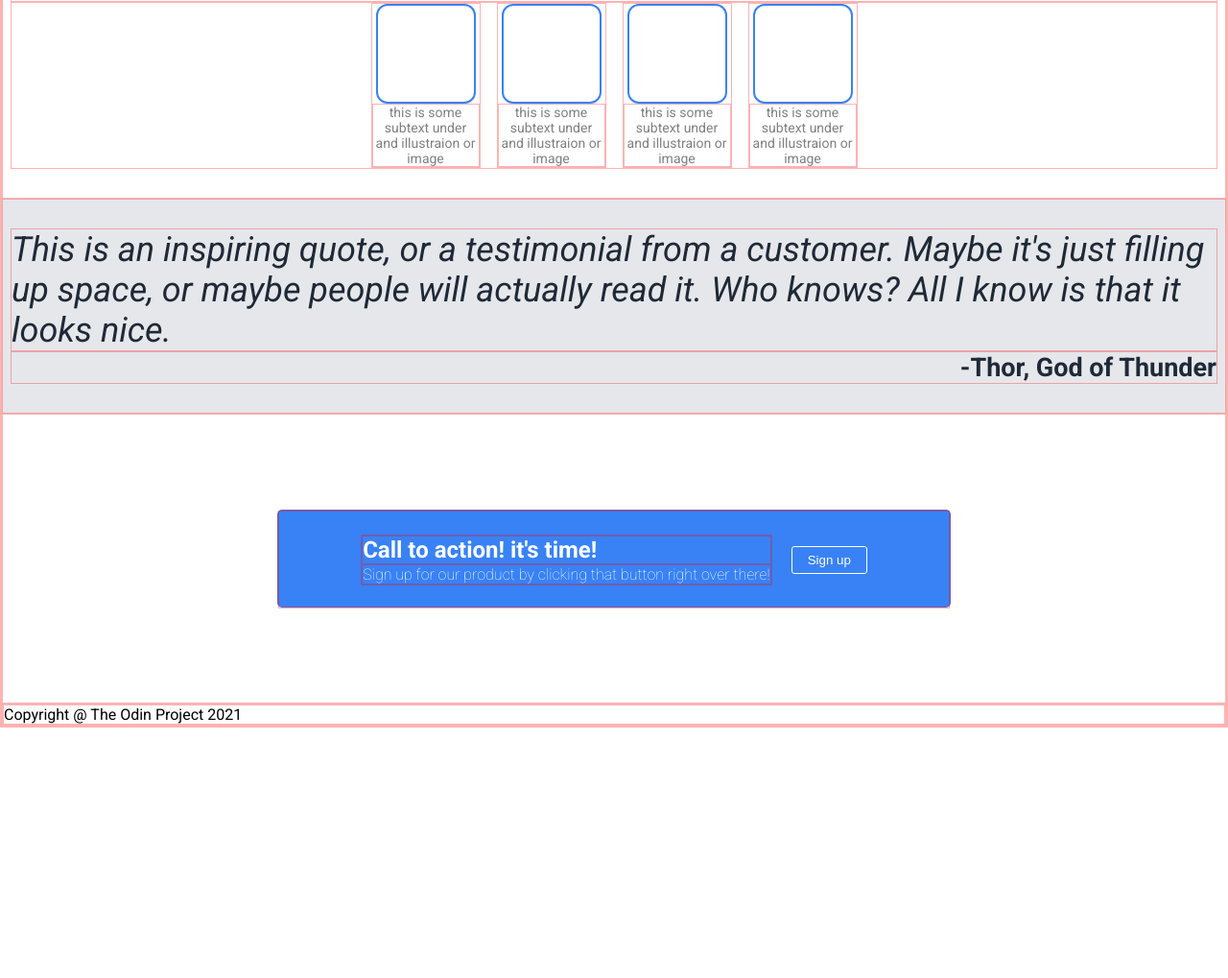
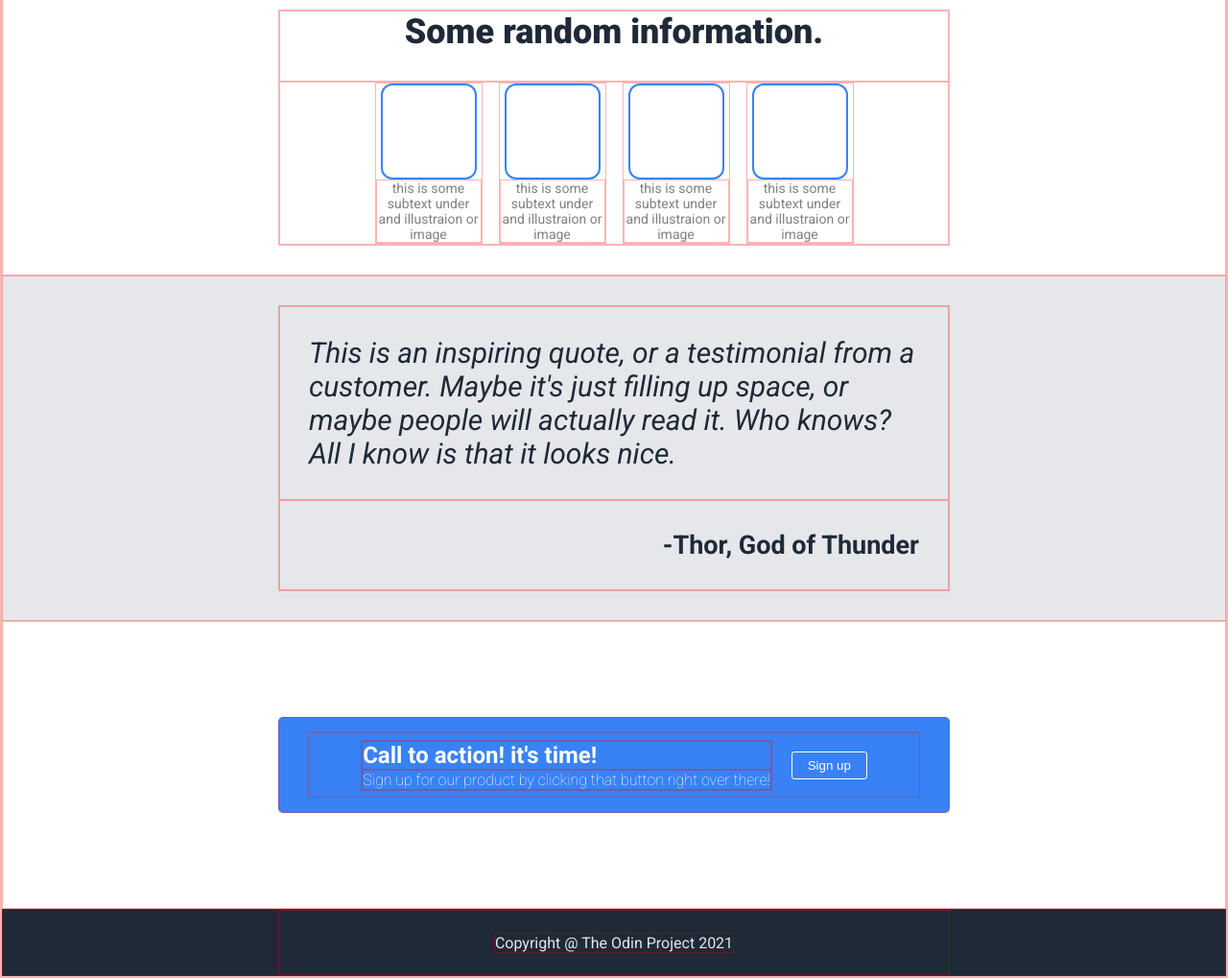
Before and after one commit to Doujpwitu/landing-page, a plain HTML site: page index.html in a window 1280 px wide. Shown: the part 334-1353 px from the top of the page at 96% size. Before the commit the page ends 1092 px from the top, so only its background shows below. Drawn offline with Linux system fonts and the light colour scheme.

Commit message:
Last changes

```diff
--- a/index.html
+++ b/index.html
@@ -8,15 +8,18 @@
 </head>
 <body>
     <header>
+        <div class="container">
         <div class="logo">Header Logo</div>
         <nav>
             <a href="#">header link one</a>
             <a href="#">header link two</a>
             <a href="#">header link three</a>
         </nav>
+        </div>
     </header>
 
     <section class="hero">
+        <div class="container">
         <div class="hero-text">
         <h2 class="hero-title">
             This website is awesome
@@ -33,9 +36,11 @@
             this is a placeholder for an image
         </p>
         </div>
+        </div>
     </section>
 
     <section class="second">
+    <div class="container">
         <h2> Some random information.</h2>
         <div class="boxes">
             <div class="box">
@@ -55,11 +60,14 @@
                 <p> this is some subtext under and illustraion or image</p>
             </div>
         </div>
+    </div>
     </section>
 
     <section class="quote">
+    <div class="container">
         <p >This is an inspiring quote, or a testimonial from a customer. Maybe it's just filling up space, or maybe people will actually read it. Who knows? All I know is that it looks nice.</p>
         <p class="quote-author">-Thor, God of Thunder</p>
+    </div>
     </section>
 
     <section class="action">
@@ -75,7 +83,9 @@
     </section>
 
     <footer>
+    <div class="container">
        <p>Copyright @ The Odin Project 2021</p>
+    </div>
     </footer>
 </body>
 </html>
--- a/style.css
+++ b/style.css
@@ -5,21 +5,31 @@
 
     padding: 0;
     margin:0;
+
+    box-sizing: border-box;
 }
 
 body{
     display: flex;
     flex-direction:column;
     font-family: Roboto;
+
 }
 
 header{
-    display: flex;
-    justify-content: space-between;
     background-color: #1F2937;
-    align-items: center;
     padding: 0.5em;
     padding-bottom: 40px;
+}
+header .container{
+    justify-content: space-between;
+    align-items: center;
+}
+
+.container{
+    width: 700px;
+    margin: 0 auto;
+    display: flex;
 }
 
 header .logo{
@@ -43,9 +53,10 @@ nav{
     background-color:#1F2937;
     color: #f9faf8;
     padding: 0.5em;
-    display: flex;
+
 
 }
+
 
 .hero-title{
     font-size:48px;
@@ -77,9 +88,9 @@ nav{
 
 .second{
     padding:30px 0.5em;
-    display: flex;
+}
+.second .container{
     flex-direction: column;
-
 }
 .second h2{
     color:#1f2937;
@@ -126,12 +137,15 @@ nav{
     background-color: #e5e7eb;
     padding:30px 0.5em;
 }
-
+.quote .container{
+    display: block;
+}
 .quote p {
     color: #1f2937;
-    font-size: 36px;
+    font-size: 30px;
     font-weight: light;
     font-style: italic;
+    padding: 30px;
 }
 .quote .quote-author{
     color: #1f2937;
@@ -155,6 +169,7 @@ nav{
     background-color:#3882f6 ;
     border-radius: 5px;
     color: #fff;
+    padding: 15px 30px;
 }
 
 .action .box .content{
@@ -180,3 +195,16 @@ button{
 .action p{
     font-weight: lighter;
 }
+
+footer .container{
+    justify-content:center;
+    align-items: center;
+    height: 100%;
+}
+
+footer{
+    background-color: #1F2937;
+    color: #e5e7eb;
+    height: 70px;
+
+}
```
